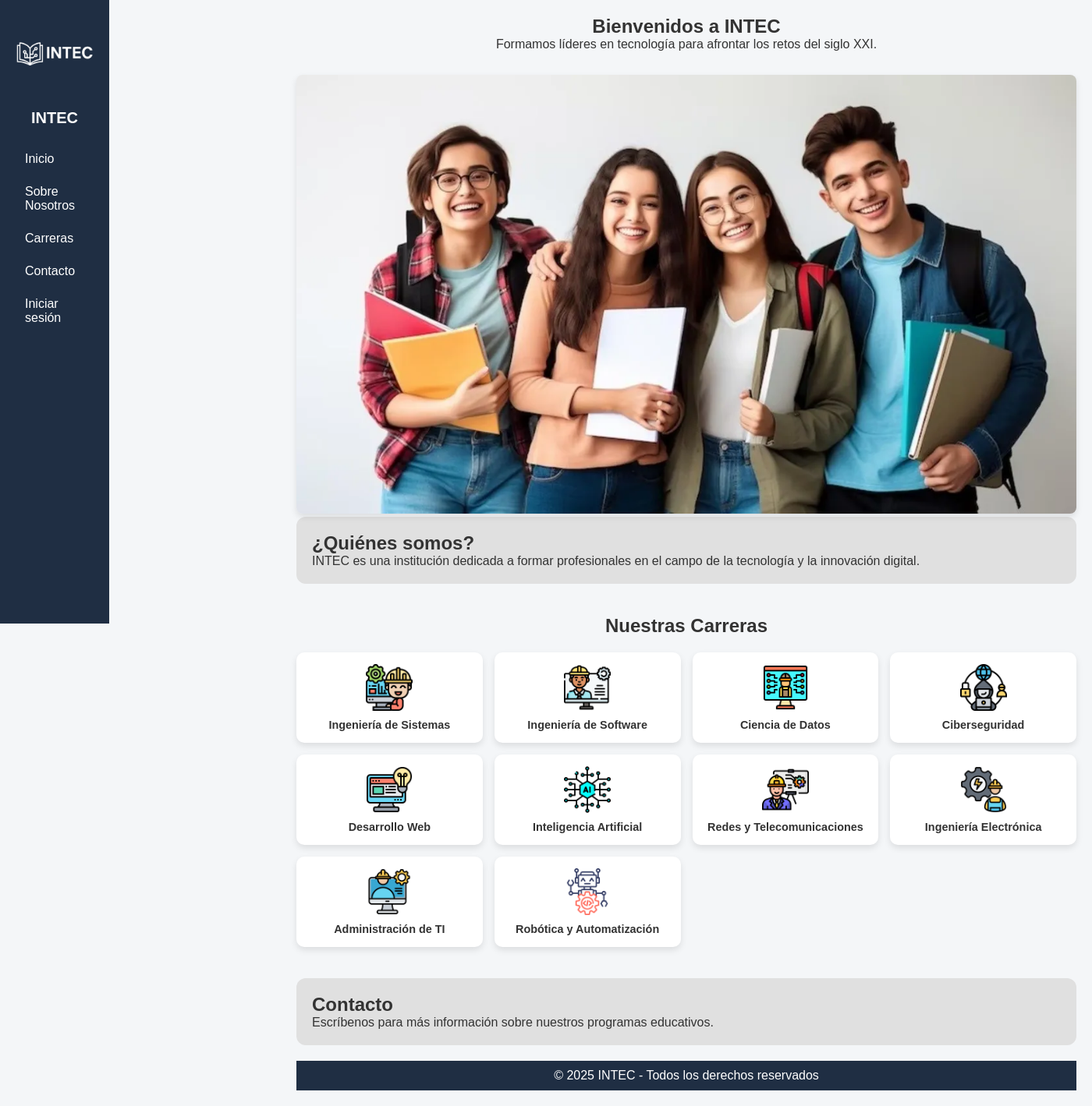
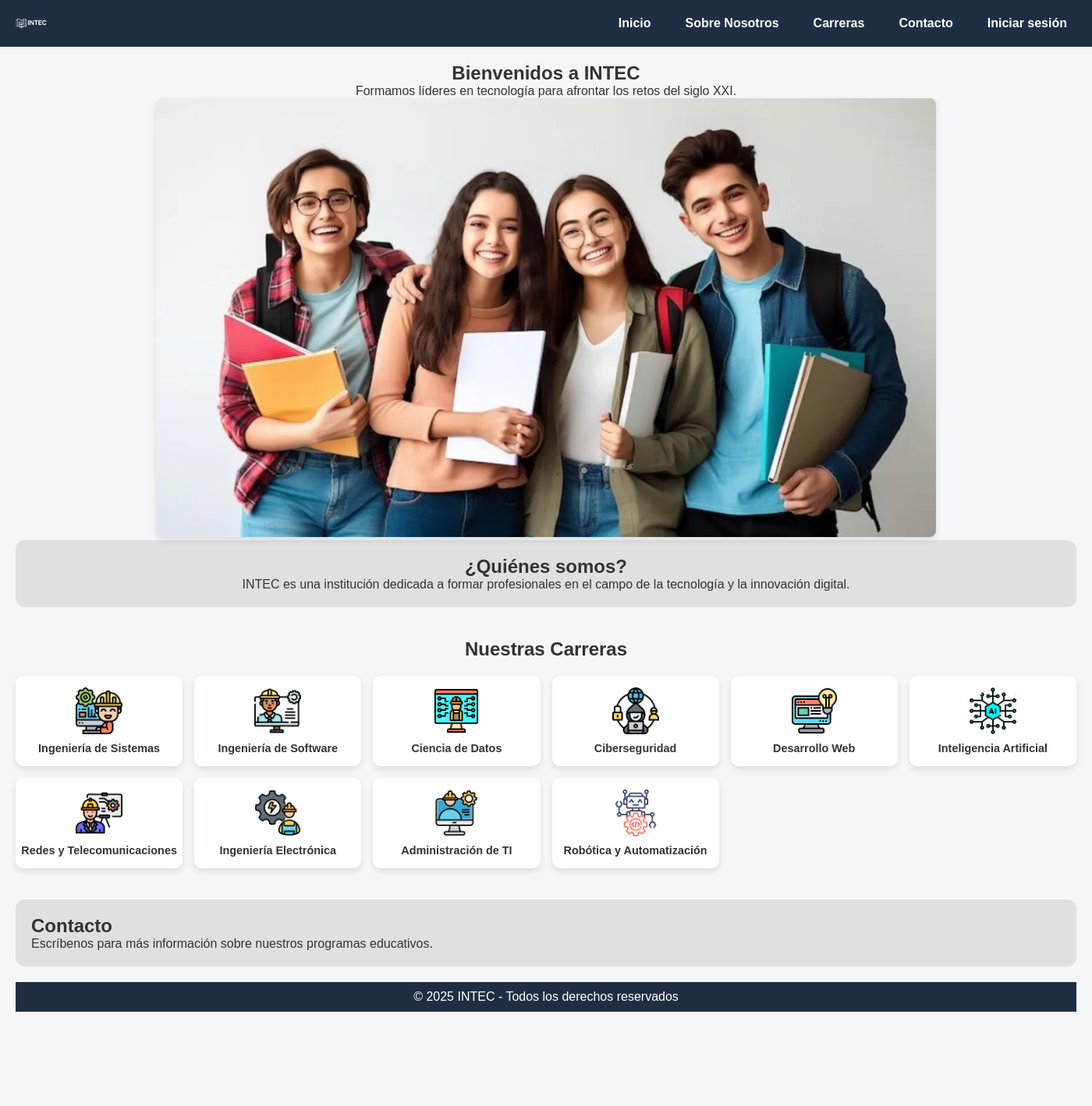
Before and after one commit to MassielSanchez/TrabajoWeb, a PHP site: page / in a window 1400 px wide. Shown: the whole page at 78% size. After the commit the page ends 1298 px from the top, so only its background shows below. Run offline with PHP 8.4, Linux system fonts and the light colour scheme.

Commit message:
actulizacion de la barra de navgeacion

```diff
--- a/css/index.css
+++ b/css/index.css
@@ -327,3 +327,58 @@ footer {
   box-shadow: 0 2px 4px rgba(0, 0, 0, 0.05);
   text-align: left;
 }
+
+/* Barra superior solo visible en escritorio */
+.barra-superior {
+  display: none;
+}
+
+@media (min-width: 768px) {
+  .barra-superior {
+    display: flex;
+    justify-content: space-between;
+    align-items: center;
+    position: fixed;
+    top: 0;
+    left: 0;
+    right: 0;
+    height: 60px;
+    background-color: #1f2e43;
+    color: white;
+    padding: 0 20px;
+    z-index: 1002;
+  }
+
+  .logo-superior {
+    height: 40px;
+  }
+
+  .nav-superior {
+    display: flex;
+    gap: 20px;
+  }
+
+  .nav-superior a {
+    color: white;
+    text-decoration: none;
+    font-weight: bold;
+    padding: 8px 12px;
+    border-radius: 5px;
+  }
+
+  .nav-superior a:hover {
+    background-color: #334a66;
+  }
+
+  /* Ocultar la barra lateral y botón hamburguesa en escritorio */
+  .barra-lateral,
+  .btn-menu {
+    display: none;
+  }
+
+  /* Ajustar margen superior del contenido para no taparlo */
+  .contenido {
+    margin-left: 0;
+    margin-top: 60px;
+  }
+}
--- a/index.html
+++ b/index.html
@@ -8,13 +8,24 @@
 </head>
 <body>
 
+<header class="barra-superior">
+  <img src="img/blanco.png" alt="Logo" class="logo-superior">
+  <nav class="nav-superior">
+    <a href="#inicio">Inicio</a>
+    <a href="#nosotros">Sobre Nosotros</a>
+    <a href="#carreras">Carreras</a>
+    <a href="#contacto">Contacto</a>
+    <a href="vistas/login.html" class="boton-cerrar">Iniciar sesión</a>
+  </nav>
+</header>
+
 <input type="checkbox" id="menu-toggle" class="menu-toggle">
 <label for="menu-toggle" class="btn-menu" aria-label="Abrir menú">&#9776;</label>
 
   <!-- Menú lateral -->
   <aside class="barra-lateral">
     <img src="img/blanco.png" alt="Logo" class="logo">
-    <h1>INTEC</h1>
+
     <nav>
       <a href="#inicio">Inicio</a>
       <a href="#nosotros">Sobre Nosotros</a>
@@ -29,14 +40,15 @@
     <section class="bienvenida" id="inicio">
       <h1>Bienvenidos a INTEC</h1>
       <p>Formamos líderes en tecnología para afrontar los retos del siglo XXI.</p>
-    </section>
-    <div class="imagen-principal-contenedor">
+          <div class="imagen-principal-contenedor">
       <img src="img/intec.webp" alt="Estudiantes" class="imagen-principal">
     </div>
     <section class="bloque-info" id="nosotros">
       <h2>¿Quiénes somos?</h2>
       <p>INTEC es una institución dedicada a formar profesionales en el campo de la tecnología y la innovación digital.</p>
     </section>
+    </section>
+
 
     <section class="carreras" id="carreras">
   <h2>Nuestras Carreras</h2>
@@ -142,18 +154,6 @@
       <p>&copy; 2025 INTEC - Todos los derechos reservados</p>
     </footer>
   </main>
-  <script>
-    const btnMenu = document.getElementById('btn-menu');
-const barraLateral = document.querySelector('.barra-lateral');
-
-btnMenu.addEventListener('click', () => {
-  barraLateral.classList.toggle('active');
-});
-
-const carrerasGrid = document.querySelector('.carreras-grid');
-let carreraSeleccionada = null;
-let infoMostrada = null;
-  </script>
 
  <!--<script src="js/index.js"></script>-->
 
```
